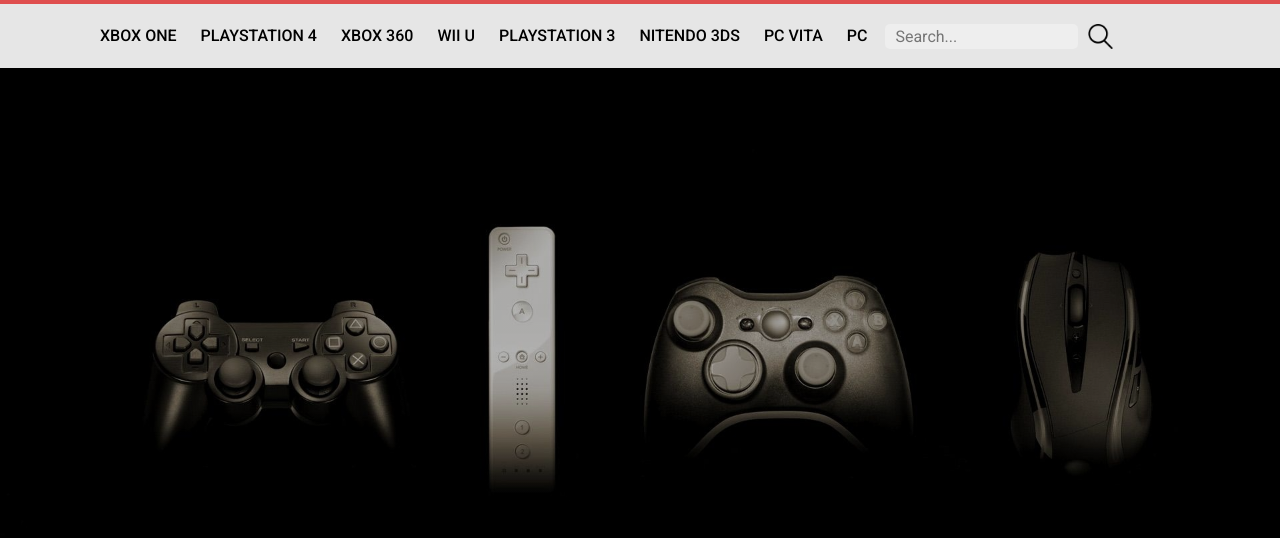
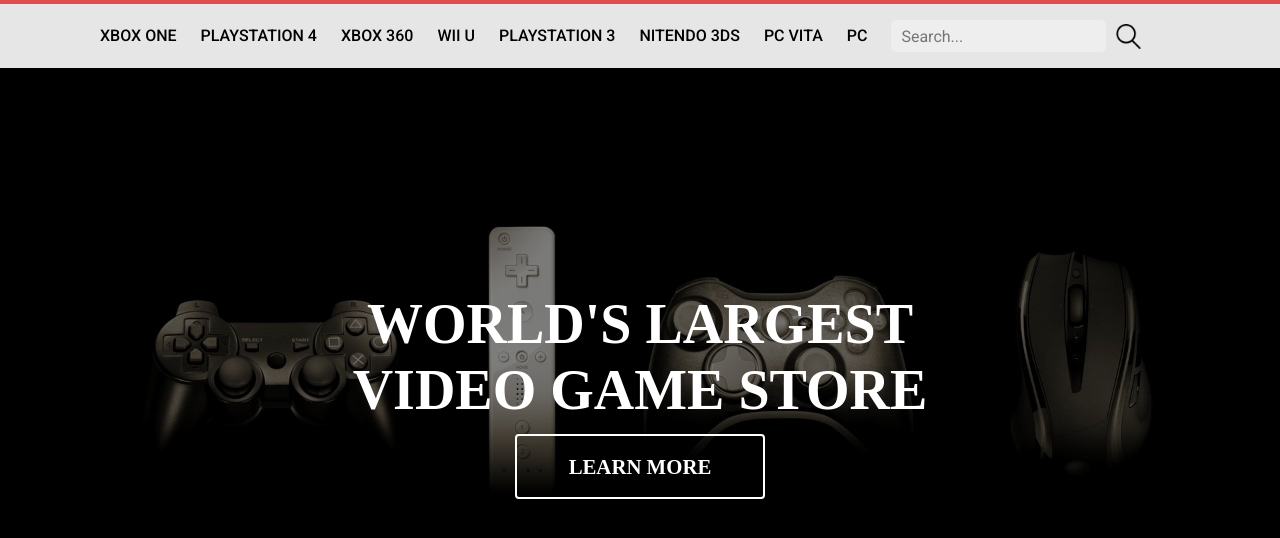
Before and after one commit to IonatanSala/eCommerceProject, a website: page app/index.html in a window 1280 px wide. Drawn offline with nearby package versions, Linux system fonts and the light colour scheme.

Commit message:
updated landing

```diff
--- a/app/css/main.css
+++ b/app/css/main.css
@@ -105,7 +105,7 @@
 	display: flex;
 	justify-content: center;
 	align-items: center;
-	width: 222px;
+	width: 250px;
 	height: 64px;
 	display: flex;
 	justify-content: flex-end;
@@ -116,6 +116,7 @@
 
 .icon-search {
 	cursor: pointer;
+
 	width: 25px;
 	height: 25px;
 	margin-left: 10px;
@@ -129,6 +130,7 @@
 }*/
 
 input.search-container {
+	/*display: none;*/
 	/*border-radius: 2px;*/
 	background-color: #eee;
 	color: #444444;
@@ -136,7 +138,8 @@
 	margin: 0;
 	border: 0;
 	border-radius: 5px;
-	height: 25px;
+	height: 32px;
+	width: 220px;
 
 }
 
@@ -163,9 +166,46 @@
 	width: 100%;
 	height: 100%;
 	background: linear-gradient(
-      rgba(0, 0, 0, 0.3),
-      rgba(0, 0, 0, 0.3)
+      rgba(0, 0, 0, 0.5),
+      rgba(0, 0, 0, 0.5)
     ), url('../img/landing.jpeg') center center;
 	background-size: cover;
 	background-repeat: no-repeat;
+	display: flex;
+	align-items: center;
+	justify-content: center;
 }
+section.landing div.jumbotron div {
+	display: flex;
+	flex-flow: column wrap;
+	justify-content: center;
+	align-items: center;
+}
+section.landing div.jumbotron div h2, section.landing div.jumbotron div h3 {
+
+	color: #fff;
+	font-size: 3.5em;
+	text-transform: uppercase;
+	line-height: .85em;
+	text-align: center;
+}
+
+section.landing div.jumbotron div button {
+	margin-top: 20px;
+	width: 250px;
+	height: 65px;
+	border: 2px solid HSLA(0, 0%, 100%, 1);
+	border-radius: 4px;
+	background-color: transparent;
+	color: #fff;
+	text-transform: uppercase;
+	font-size: 1.3em;
+	font-weight: bold;
+	transition: all .3s ease;
+	outline: 0;
+}
+
+section.landing div.jumbotron div button:hover {
+	border: 2px solid HSLA(0, 69%, 59%, 1);
+
+}
--- a/app/index.html
+++ b/app/index.html
@@ -35,15 +35,16 @@
 			</nav>
 		</header>
 
-		<div id="search-box">
 
-		</div>
-
+		<!-- landing -->
 		<section class="landing">
 			<div class="jumbotron">
-				<div >
+				<div>
+					<h2>World's largest</h2><br>
+					<h2>video game store</h2>
+					<button><a href="#">Learn More</a></button>
+				</div>
 
-				</div>
 
 			</div>
 		</section>
```
